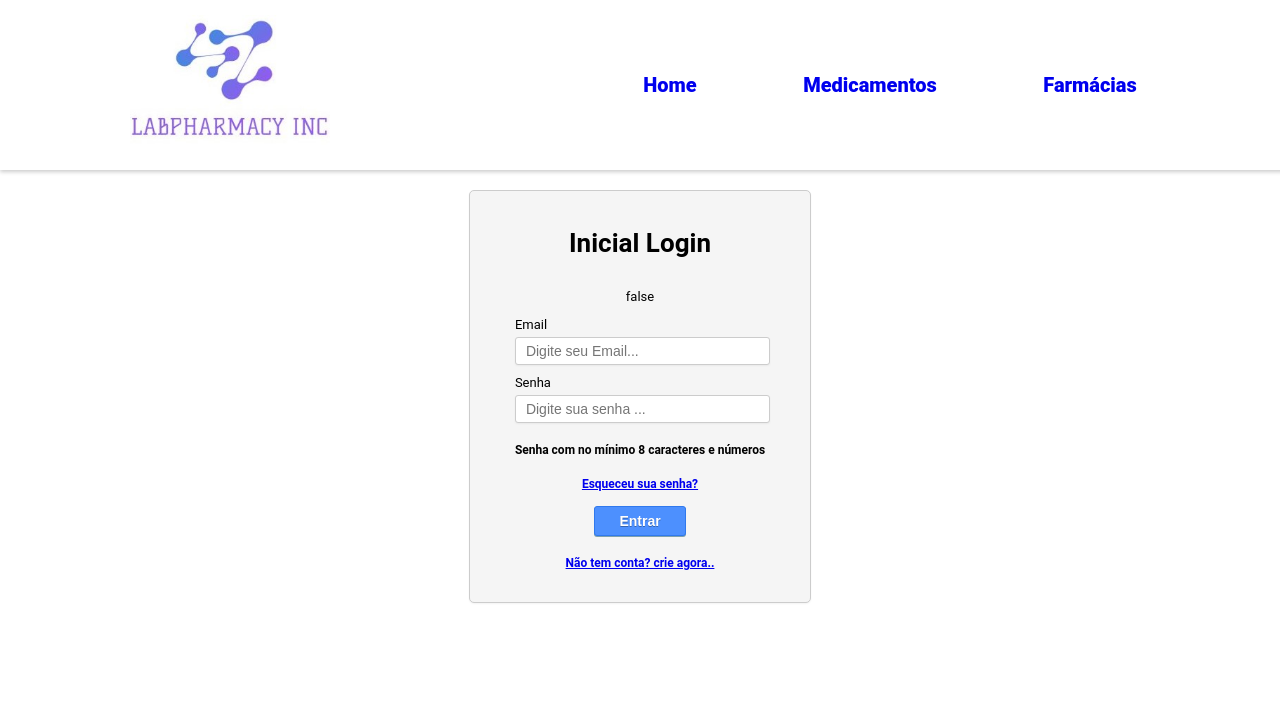
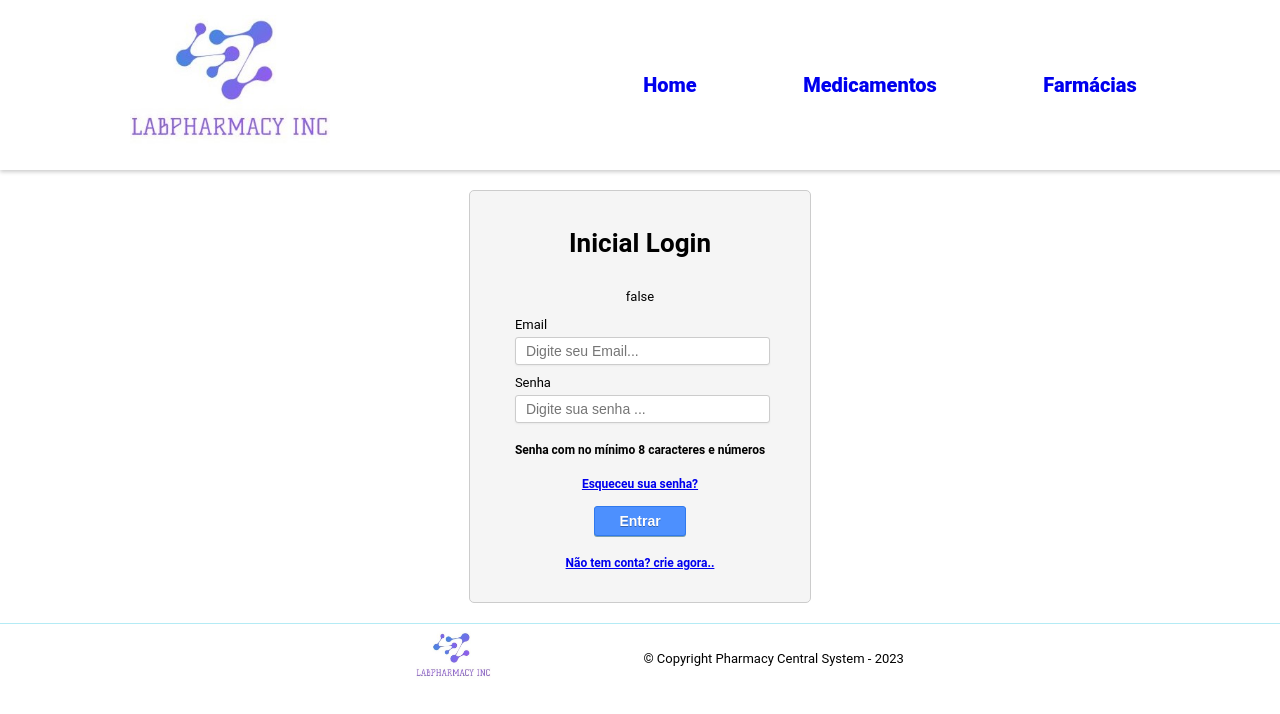
Before and after one commit to FullStack-Itaguacu/M3S03-Devops-Dockerfile-JsonServer, a React (Vite) app: page /login in a window 1280 px wide. Shown: the top 714 px of the page. Built offline with nearby package versions, Linux system fonts and the light colour scheme.

Commit message:
feat: implement Footer Page

```diff
--- a/src/App.jsx
+++ b/src/App.jsx
@@ -2,6 +2,7 @@ import React from 'react' ;
 import './App.css';
 import AppRouter from './Router';
 import Header from './components/Header/Header';
+import Footer from './components/Footer/Footer';
 
 const API = "http://localhost:5000";
 
@@ -11,6 +12,7 @@ return (
     <div className="App">
       <Header />
       <AppRouter />
+      <Footer />
     </div>
   );
 }
--- /dev/null
+++ b/src/components/Footer/Footer.css
@@ -0,0 +1,17 @@
+.footer {
+    display: flex;
+    justify-content: space-around;
+    align-items: center;
+    padding: 0 20px;
+    height: 70px;
+    width: 100%;
+    background-color: #fff;
+    border-top: 1px solid #b4ebf5;
+  }
+
+  .footer__container{
+      display: flex;
+      justify-content: space-around;
+      align-items: center;
+      width: 50%;
+  }
--- /dev/null
+++ b/src/components/Footer/Footer.jsx
@@ -0,0 +1,18 @@
+import React from 'react';
+import './Footer.css';
+import logo1 from '../../imagens/logo1.jpg';
+
+const Footer = () => {
+    return (
+        <footer className="footer">
+            <div className="footer__container">
+                <h1 className="footer__logo">
+                    {<img src={logo1} alt="logo" width={75}/>}
+                </h1>
+                <p className="copyright">&copy; Copyright Pharmacy Central System - 2023</p>
+            </div>
+        </footer>
+    );
+}
+
+export default Footer;
--- a/src/pages/Login/LoginPage.css
+++ b/src/pages/Login/LoginPage.css
@@ -3,11 +3,9 @@
     flex-direction: column;
     justify-content: center;
     align-items: center;
-    align-content: center;
     background-color: #f5f5f5;
     border: 1px solid #ccc;
     border-radius: 5px;
-    box-shadow: 0 1px 2px rgba(0, 0, 0, 0.05);
     margin: 20px auto;
     padding: 20px;
     width: 300px;
```
